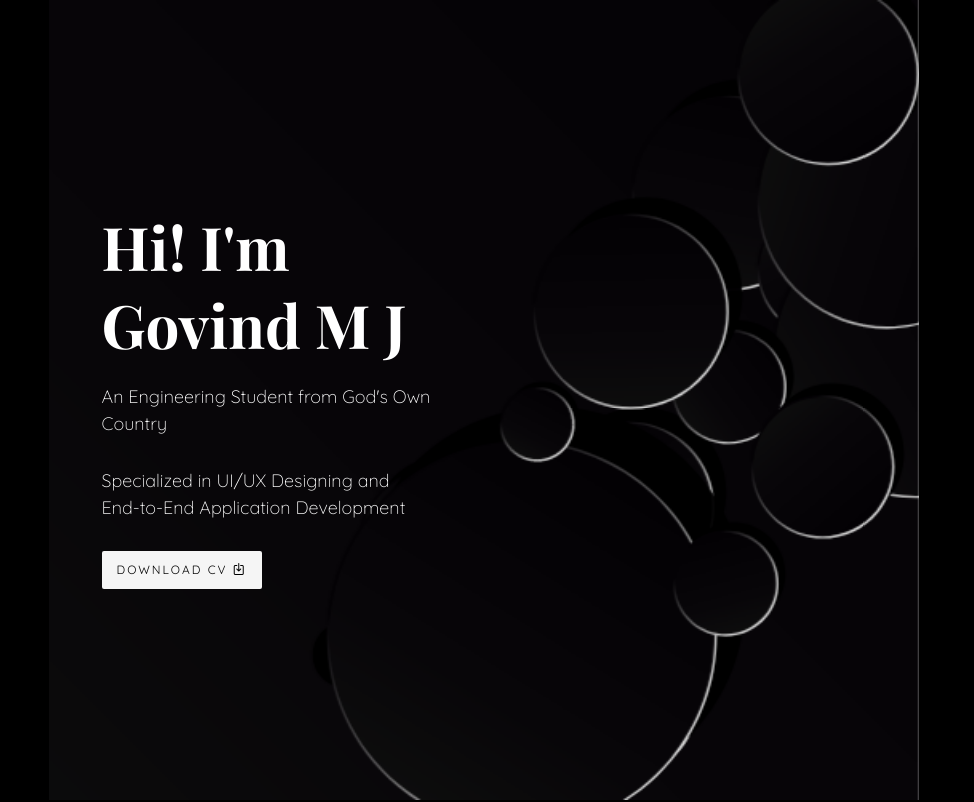
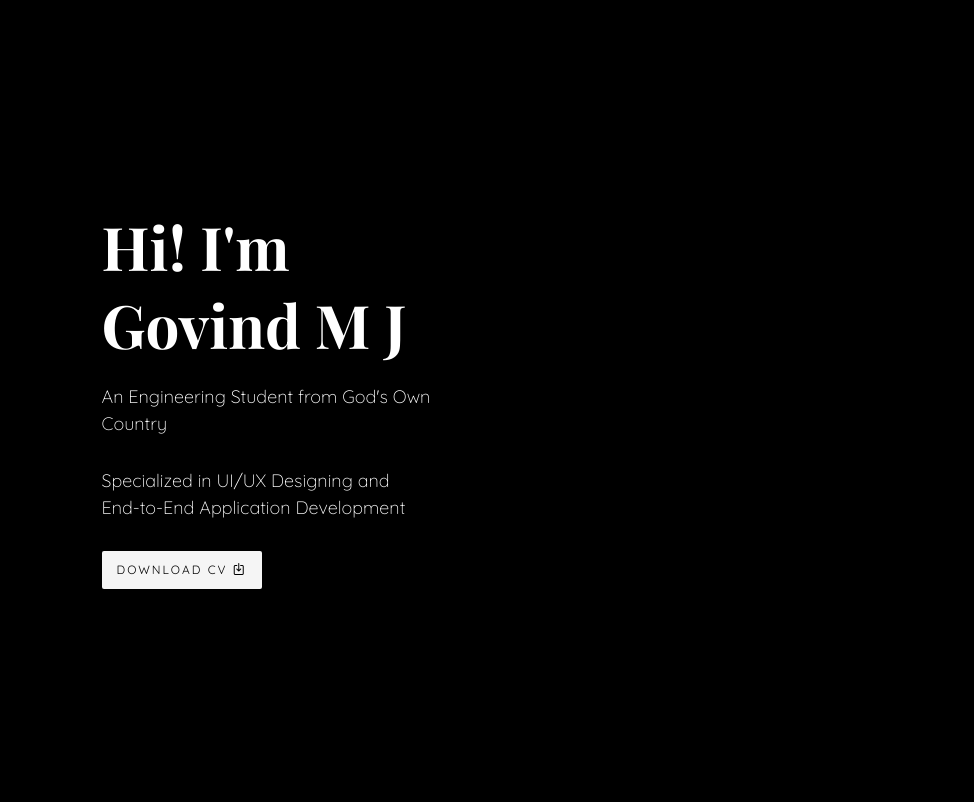
Before and after one commit to gobmj/gobmj.github.io, a website: page index.html in a window 1280 px wide. Shown: the top 802 px of the page, 306-1280 px from the left. Drawn offline with nearby package versions, Linux system fonts and the light colour scheme; files whose address does not match are found by name; a web font is replaced by a local one.

Commit message:
misc change

```diff
--- a/index.html
+++ b/index.html
@@ -92,7 +92,8 @@
 			<section id="colorlib-hero" class="js-fullheight" data-section="home">
 				<div class="flexslider js-fullheight">
 					<ul class="slides">
-				   	<li style="background-image: url(images/img_bg_1.jpg);">
+				   	<!-- <li style="background-image: url(images/img_bg_1.jpg);"> -->
+					<li style="background-color: black;">
 				   		<div class="overlay"></div>
 				   		<div class="container-fluid">
 				   			<div class="row">
```
